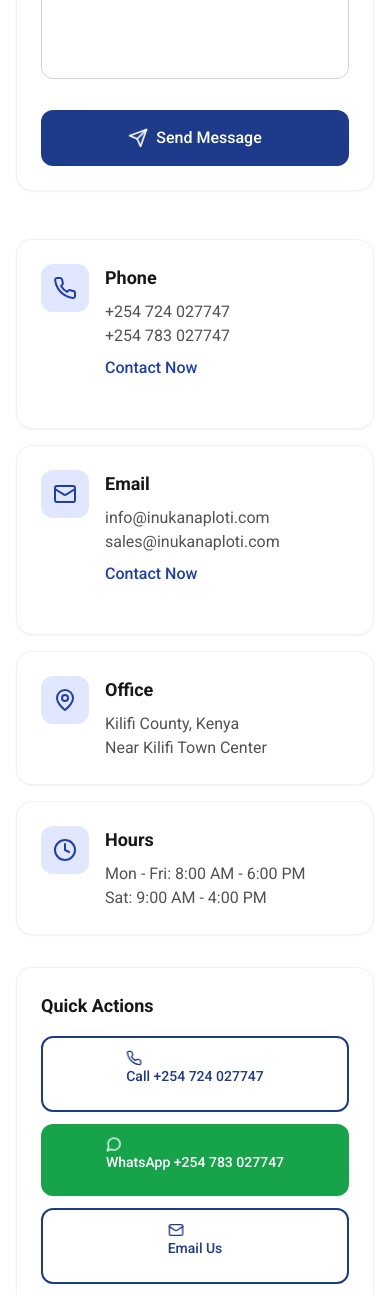
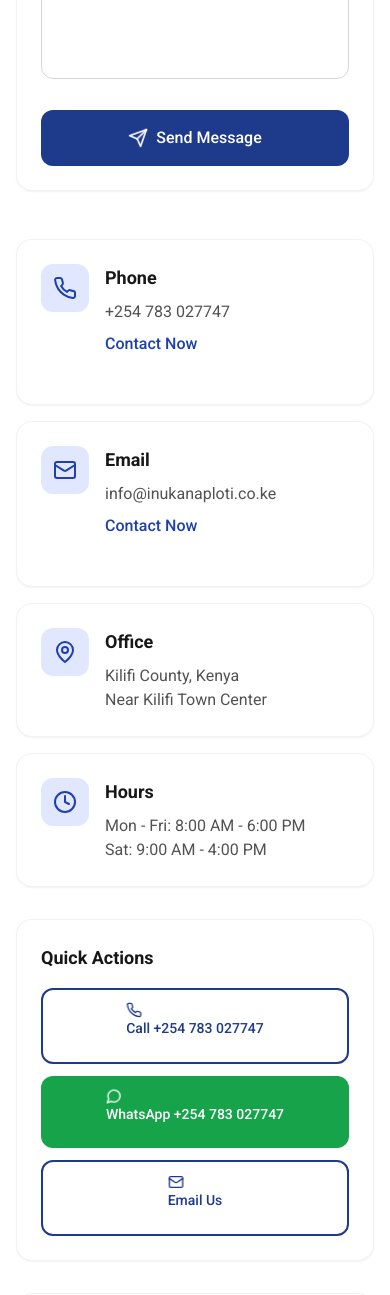
Before and after one commit to etiditalex/inukanaploti, a Next.js app: page /contact in a window 390 px wide. Shown: the part 1035-2330 px from the top of the page. Built offline with nearby package versions, Linux system fonts and the light colour scheme; no server answers; a web font is replaced by a local one.

Commit message:
Update contact page with new contact information - phone: +254 783 027747, email: info@inukanaploti.co.ke

```diff
--- a/app/contact/page.tsx
+++ b/app/contact/page.tsx
@@ -62,14 +62,14 @@ export default function ContactPage() {
     {
       icon: Phone,
       title: 'Phone',
-      details: ['+254 724 027747', '+254 783 027747'],
-      action: 'tel:+254724027747'
+      details: ['+254 783 027747'],
+      action: 'tel:+254783027747'
     },
     {
       icon: Mail,
       title: 'Email',
-      details: ['info@inukanaploti.com', 'sales@inukanaploti.com'],
-      action: 'mailto:info@inukanaploti.com'
+      details: ['info@inukanaploti.co.ke'],
+      action: 'mailto:info@inukanaploti.co.ke'
     },
     {
       icon: MapPin,
@@ -261,9 +261,9 @@ export default function ContactPage() {
               <h3 className="text-lg font-semibold mb-4">Quick Actions</h3>
               <div className="space-y-3">
                 <Button variant="outline" className="w-full justify-start" asChild>
-                  <a href="tel:+254724027747">
+                  <a href="tel:+254783027747">
                     <Phone className="w-4 h-4 mr-2" />
-                    Call +254 724 027747
+                    Call +254 783 027747
                   </a>
                 </Button>
                 <Button variant="success" className="w-full justify-start" asChild>
@@ -273,7 +273,7 @@ export default function ContactPage() {
                   </a>
                 </Button>
                 <Button variant="outline" className="w-full justify-start" asChild>
-                  <a href="mailto:info@inukanaploti.com">
+                  <a href="mailto:info@inukanaploti.co.ke">
                     <Mail className="w-4 h-4 mr-2" />
                     Email Us
                   </a>
```
